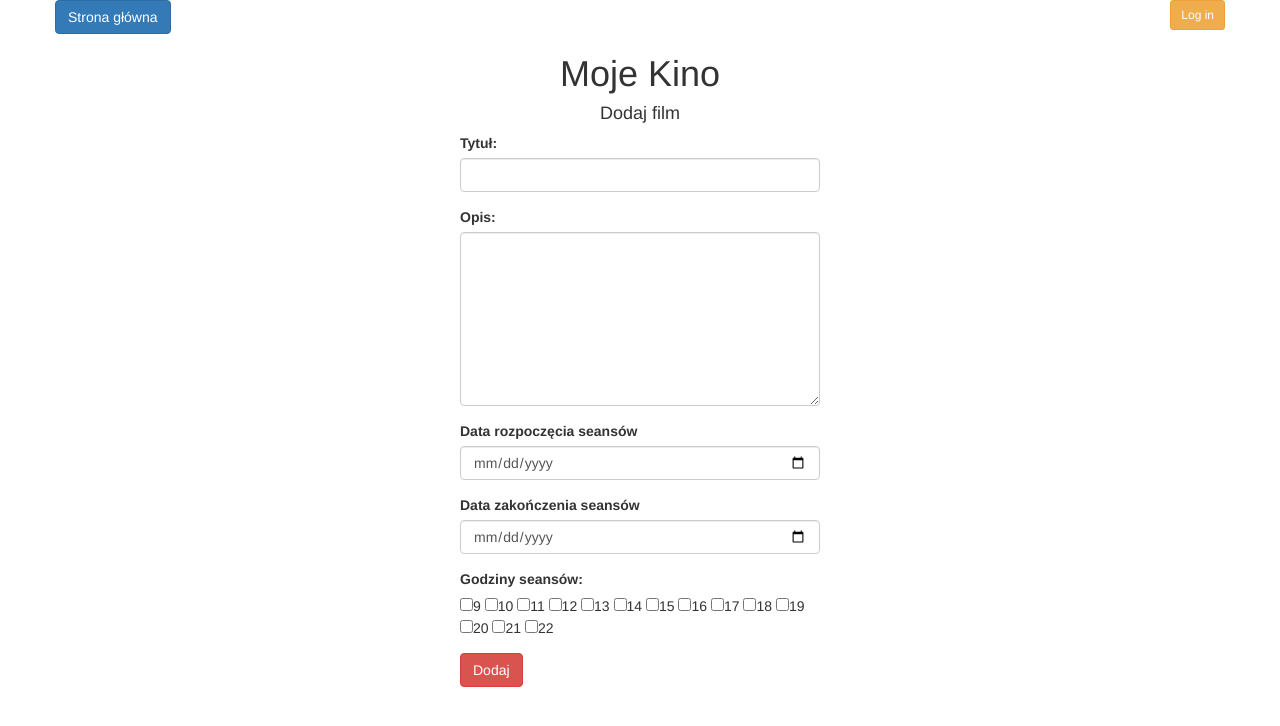
After one commit to kkorsch/kino, a PHP site: template app/views/admin/addFilm.php in a window 1280 px wide. The commit adds this page. Shown: the top 726 px of the page. Run offline with PHP 8.4, Linux system fonts and the light colour scheme; the template is opened without the code that fills it, so the values that code supplies are empty; some libraries are stand-ins or nearby versions.

Commit message:
addFilm method and view created

```diff
--- /dev/null
+++ b/app/views/admin/addFilm.php
@@ -0,0 +1,40 @@
+      <div class="row">
+        <h1 class="text-center">Moje Kino</h1>
+        <h4 class="text-center">Dodaj film</h4>
+      </div>
+      <div class="row">
+      <form class="col-md-offset-4 col-md-4" action="../app/admin/addingFilm.php" method="post">
+        <div class="form-group <?php if (isset($_SESSION['flash'])) echo 'has-error'; ?>">
+          <label class="control-label">Tytuł:</label>
+          <input type="text" name="title" class="form-control" value="<?php if (isset($_SESSION['title'])) echo htmlspecialchars($_SESSION['title']); ?>">
+        </div>
+        <div class="form-group <?php if (isset($_SESSION['flash'])) echo 'has-error'; ?>">
+          <label class="control-label">Opis:</label>
+          <textarea class="form-control" name="description" rows="8" cols="50"  ><?php if (isset($_SESSION['description'])) echo htmlspecialchars($_SESSION['description']); ?></textarea>
+        </div>
+        <div class="form-group <?php if (isset($_SESSION['flash'])) echo 'has-error'; ?>">
+          <label class="control-label">Data rozpoczęcia seansów</label>
+          <input type="date" name="since" class="form-control" value="<?php if (isset($_SESSION['since'])) echo $_SESSION['since']; ?>">
+        </div>
+        <div class="form-group <?php if (isset($_SESSION['flash'])) echo 'has-error'; ?>">
+          <label class="control-label">Data zakończenia seansów</label>
+          <input type="date" name="to" class="form-control" value="<?php if (isset($_SESSION['to'])) echo $_SESSION['to']; ?>">
+        </div>
+        <div class="form-group <?php if (isset($_SESSION['flash'])) echo 'has-error'; ?>">
+          <label class="control-label">Godziny seansów:</label>
+          <br>
+          <?php for ($x=9; $x<23; $x++): ?>
+            <input type="checkbox" name="check_list[]" value="<?php echo $x; ?>" <?php if (isset($_SESSION['check_list'])) if (in_array($x, $_SESSION['check_list'])) echo 'checked'; ?>><?php echo $x; ?>
+          <?php endfor; ?>
+        </div>
+
+        <input type="submit" value="Dodaj" class="btn btn-danger">
+      </form>
+      </div>
+<?php
+//delete session data
+unset($_SESSION['title']);
+unset($_SESSION['description']);
+unset($_SESSION['check_list']);
+unset($_SESSION['since']);
+unset($_SESSION['to']);
--- a/app/views/admin/index.php
+++ b/app/views/admin/index.php
@@ -6,7 +6,7 @@
 <div class="row">
   <div class="col-md-offset-5 col-md-2">
     <ul class="list-group">
-      <a href="addFilm.php" class="list-group-item list-group-item-info">Dodaj film</a>
+      <a href="AdminPanel/addFilm" class="list-group-item list-group-item-info">Dodaj film</a>
       <a href="editFilms.php" class="list-group-item list-group-item-info">Edytuj filmy</a>
       <a href="addAdmin.php" class="list-group-item list-group-item-danger">Dodaj admina</a>
       <a href="deleteAdmin.php" class="list-group-item list-group-item-danger">Usuń admina</a>
```
Also changed, not shown: app/controllers/AdminPanelController.php (+9 -0 lines).
